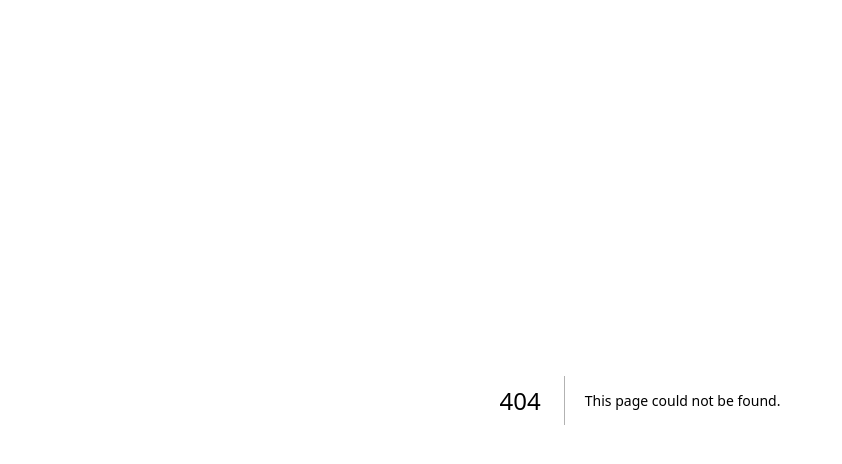
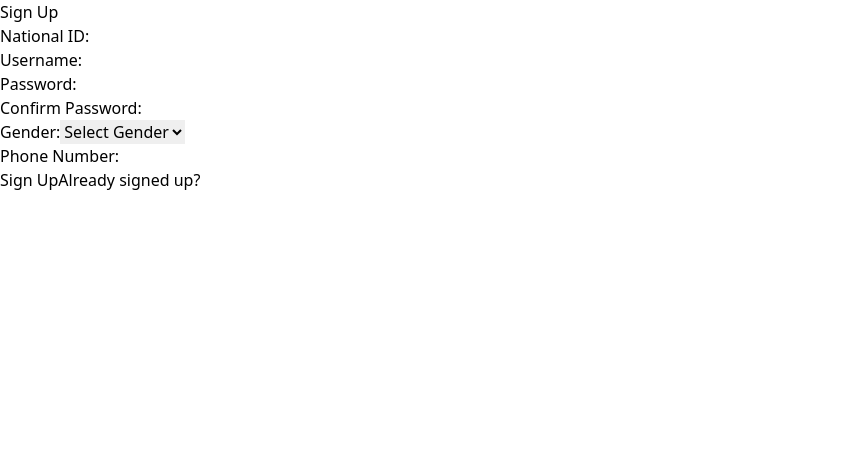
Before and after one commit to Hassan-AbuGareeb/ITS, a Next.js app: page /signupin in a window 1280 px wide. Before the commit this address had no page. Shown: the top 464 px of the page, without its empty margins (0-842 px from the left). Built offline with nearby package versions, Linux system fonts and the light colour scheme.

Commit message:
sign up and in added

```diff
--- a/src/app/signup-signin/page.js
+++ /dev/null
@@ -1,9 +0,0 @@
-import React from 'react'
-
-const signupin = () => {
-  return (
-    <div>signupin</div>
-  )
-}
-
-export default signupin;
--- /dev/null
+++ b/src/app/signupin/page.js
@@ -0,0 +1,128 @@
+"use client"
+import React, { useState } from 'react';
+
+const signupin = () => {
+  const [isSignedUp, setIsSignedUp] = useState(false);
+  const [nationalId, setNationalId] = useState('');
+  const [password, setPassword] = useState('');
+  const [username, setUsername] = useState('');
+  const [confirmPassword, setConfirmPassword] = useState('');
+  const [gender, setGender] = useState('');
+  const [phoneNumber, setPhoneNumber] = useState('');
+
+  const handleSignInSubmit = (event) => {
+    event.preventDefault();
+    // Handle sign-in logic here
+    console.log('National ID:', nationalId);
+    console.log('Password:', password);
+  };
+
+  const handleSignUpSubmit = (event) => {
+    event.preventDefault();
+    // Handle sign-up logic here and switch to sign-in view
+    console.log('National ID:', nationalId);
+    console.log('Username:', username);
+    console.log('Password:', password);
+    console.log('Confirm Password:', confirmPassword);
+    console.log('Gender:', gender);
+    console.log('Phone Number:', phoneNumber);
+    setIsSignedUp(true);
+  };
+
+  return (
+    <div>
+      {isSignedUp ? (
+        <div>
+          <h2>Sign In</h2>
+          <form onSubmit={handleSignInSubmit}>
+            <div>
+              <label>National ID:</label>
+              <input
+                type="text"
+                value={nationalId}
+                onChange={(e) => setNationalId(e.target.value)}
+                required
+              />
+            </div>
+            <div>
+              <label>Password:</label>
+              <input
+                type="password"
+                value={password}
+                onChange={(e) => setPassword(e.target.value)}
+                required
+              />
+            </div>
+            <button type="submit">Sign In</button>
+            <button type="submit" onClick={() => setIsSignedUp(false)}>Create Account</button>
+          </form>
+        </div>
+      ) : (
+        <div>
+          <h2>Sign Up</h2>
+          <form onSubmit={handleSignUpSubmit}>
+            <div>
+              <label>National ID:</label>
+              <input
+                type="text"
+                value={nationalId}
+                onChange={(e) => setNationalId(e.target.value)}
+                required
+              />
+            </div>
+            <div>
+              <label>Username:</label>
+              <input
+                type="text"
+                value={username}
+                onChange={(e) => setUsername(e.target.value)}
+                required
+              />
+            </div>
+            <div>
+              <label>Password:</label>
+              <input
+                type="password"
+                value={password}
+                onChange={(e) => setPassword(e.target.value)}
+                required
+              />
+            </div>
+            <div>
+              <label>Confirm Password:</label>
+              <input
+                type="password"
+                value={confirmPassword}
+                onChange={(e) => setConfirmPassword(e.target.value)}
+                required
+              />
+            </div>
+            <div>
+              <label>Gender:</label>
+              <select value={gender} onChange={(e) => setGender(e.target.value)} required>
+                <option value="">Select Gender</option>
+                <option value="male">Male</option>
+                <option value="female">Female</option>
+                <option value="other">Other</option>
+              </select>
+            </div>
+            <div>
+              <label>Phone Number:</label>
+              <input
+                type="text"
+                value={phoneNumber}
+                onChange={(e) => setPhoneNumber(e.target.value)}
+                required
+              />
+            </div>
+            <button type="submit">Sign Up</button>
+            <button type="submit" onClick={() => setIsSignedUp(true)}>Already signed up?</button>
+          </form>
+        </div>
+      )}
+    </div>
+  );
+};
+
+
+export default signupin;
```
